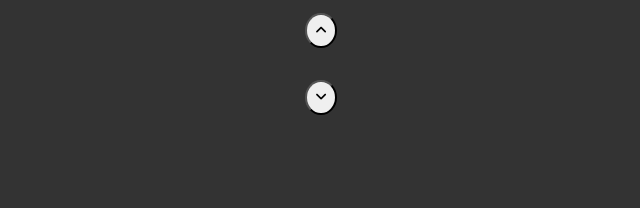
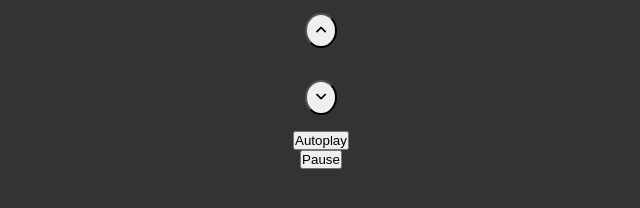
Before and after one commit to DarioGuastella/vue-slider, a plain HTML site: page index.html in a window 1280 px wide. Shown: the part 406-614 px from the top of the page, without its empty margins (319-959 px from the left). Drawn offline with nearby package versions, Linux system fonts and the light colour scheme.

Commit message:
feat: aggiunge autoplay e stop

```diff
--- a/index.html
+++ b/index.html
@@ -23,6 +23,8 @@
                 {{slides[counter].testo}}</p>
             <button @click="nextImg()" class="upBtn"><i class="fa-solid fa-angle-up"></i></button>
             <button @click="previousImg()" class="downBtn"><i class="fa-solid fa-angle-down"></i></button>
+            <button @click="autoplay()">Autoplay</button>
+            <button @click="stopAutoplay()">Pause</button>
         </div>
     </div>
 
--- a/main.js
+++ b/main.js
@@ -40,6 +40,13 @@ createApp({
             } else {
                 this.counter = 0;
             }
+        },
+        autoplay(){
+            timer = setInterval(this.nextImg, 3000);
+
+        },
+        stopAutoplay(){
+            clearInterval(timer);
         }
 
   }}).mount('#app')
```
